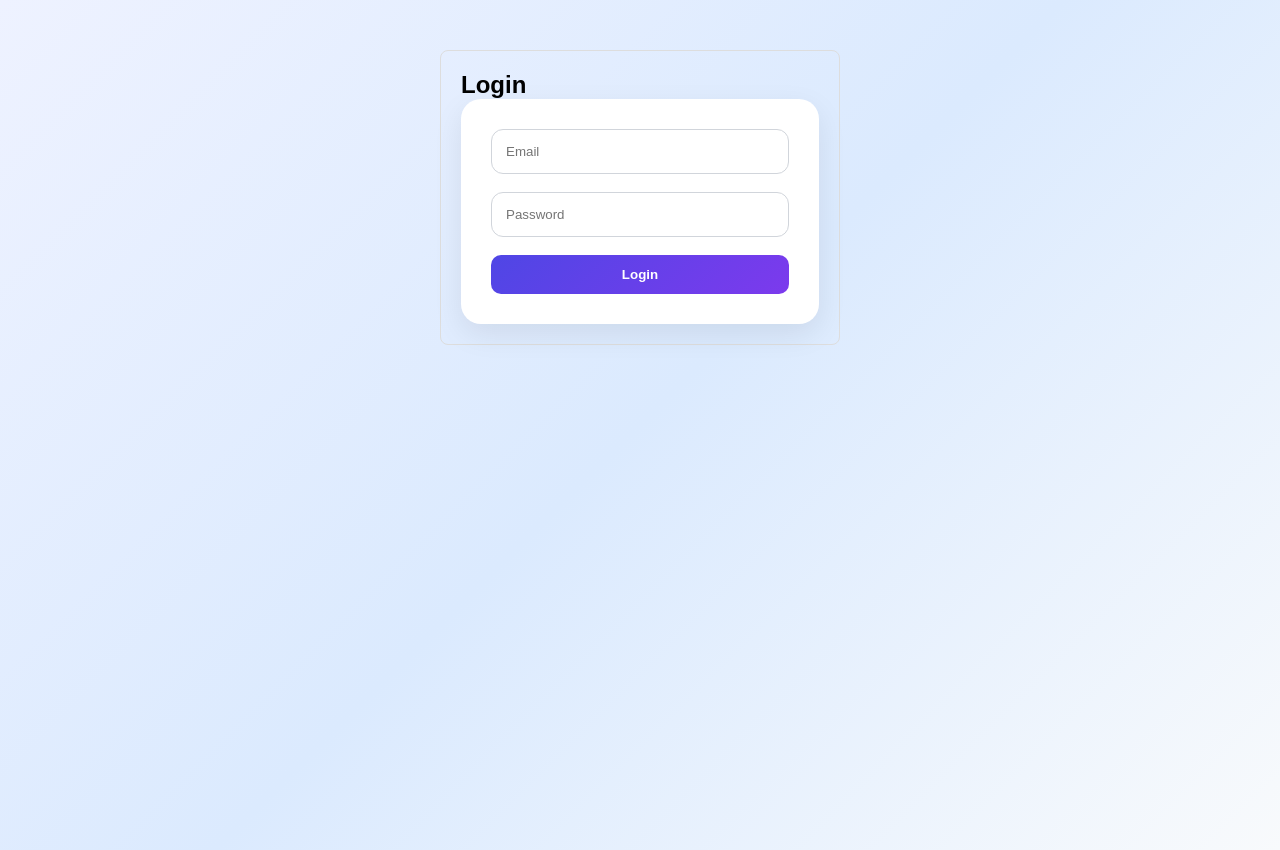
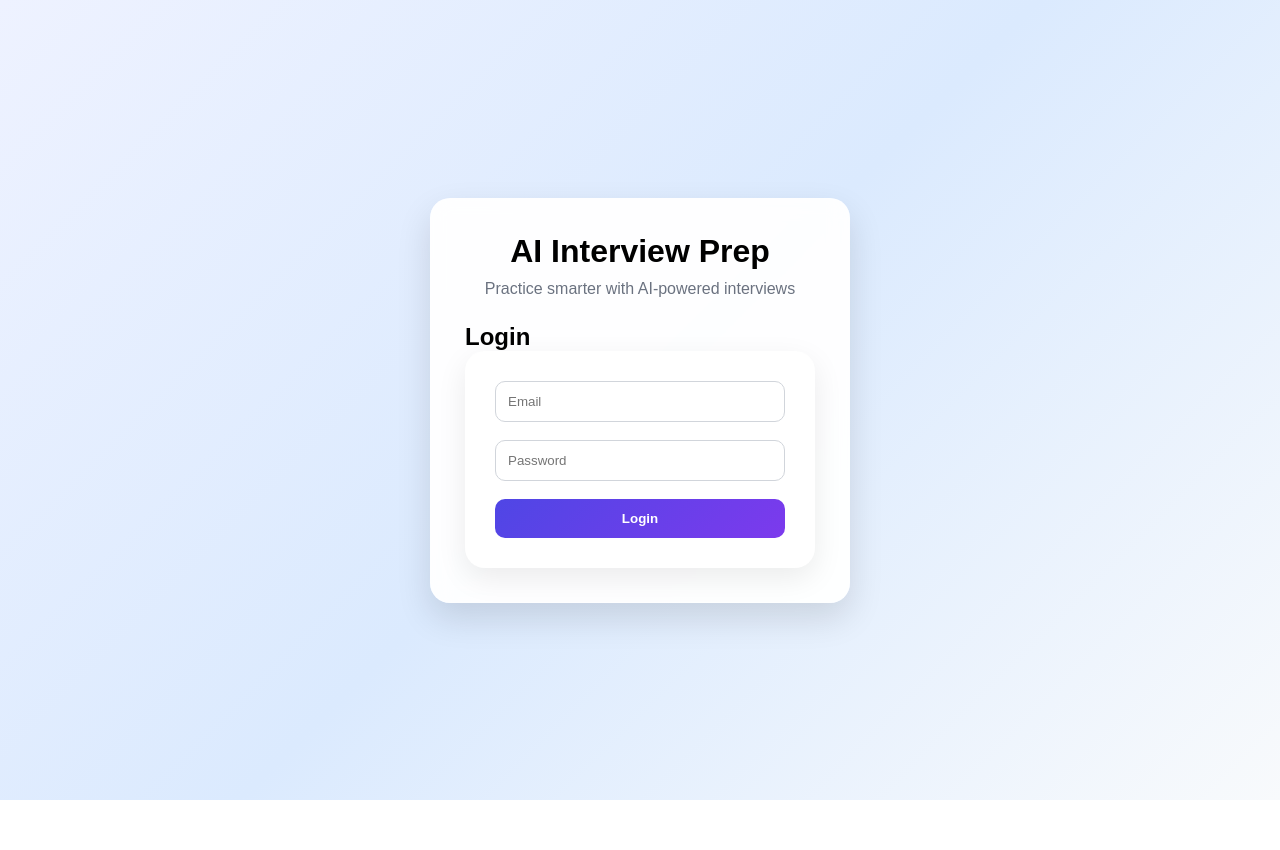
Before and after one commit to ayush09-15/PrepAI, a React app in the folder frontend/: page /login in a window 1280 px wide. After the commit the page ends 800 px from the top, so only its background shows below. Built offline with nearby package versions, Linux system fonts and the light colour scheme; the HTML template or start-up script is replaced by a standard one.

Commit message:
feat: redesign authentication pages

```diff
--- /dev/null
+++ b/frontend/src/components/layout/AuthLayout.css
@@ -0,0 +1,83 @@
+.auth-container {
+  min-height: 100vh;
+
+  display: flex;
+  justify-content: center;
+  align-items: center;
+
+  background: linear-gradient(
+    135deg,
+    #eef2ff,
+    #dbeafe,
+    #f8fafc
+  );
+}
+
+.auth-card {
+  width: 420px;
+
+  background: rgba(
+    255,
+    255,
+    255,
+    0.95
+  );
+
+  backdrop-filter: blur(10px);
+
+  padding: 35px;
+
+  border-radius: 20px;
+
+  box-shadow:
+    0 15px 35px
+    rgba(0,0,0,0.12);
+}
+
+.auth-title {
+  text-align: center;
+
+  margin-bottom: 10px;
+}
+
+.auth-subtitle {
+  text-align: center;
+
+  color: #6b7280;
+
+  margin-bottom: 25px;
+}
+
+.auth-card input {
+  width: 100%;
+
+  padding: 12px;
+
+  border-radius: 10px;
+
+  border: 1px solid #d1d5db;
+
+  box-sizing: border-box;
+}
+
+.auth-card button {
+  width: 100%;
+
+  padding: 12px;
+
+  border: none;
+
+  border-radius: 10px;
+
+  background: linear-gradient(
+    135deg,
+    #4f46e5,
+    #7c3aed
+  );
+
+  color: white;
+
+  font-weight: bold;
+
+  cursor: pointer;
+}
--- a/frontend/src/components/layout/AuthLayout.jsx
+++ b/frontend/src/components/layout/AuthLayout.jsx
@@ -1,16 +1,25 @@
-function AuthLayout({ title, children }) {
+import "./AuthLayout.css";
+
+function AuthLayout({
+  title,
+  children,
+}) {
   return (
-    <div
-      style={{
-        maxWidth: "400px",
-        margin: "50px auto",
-        padding: "20px",
-        border: "1px solid #ddd",
-        borderRadius: "8px",
-      }}
-    >
-      <h2>{title}</h2>
-      {children}
+    <div className="auth-container">
+      <div className="auth-card">
+        <h1 className="auth-title">
+          AI Interview Prep
+        </h1>
+
+        <p className="auth-subtitle">
+          Practice smarter with
+          AI-powered interviews
+        </p>
+
+        <h2>{title}</h2>
+
+        {children}
+      </div>
     </div>
   );
 }
--- /dev/null
+++ b/frontend/src/pages/Login.css
@@ -0,0 +1,38 @@
+.auth-container {
+  min-height: 100vh;
+
+  display: flex;
+  justify-content: center;
+  align-items: center;
+
+  background: linear-gradient(
+    135deg,
+    #eef2ff,
+    #dbeafe
+  );
+}
+
+.auth-card {
+  width: 420px;
+
+  background: white;
+
+  padding: 35px;
+
+  border-radius: 20px;
+
+  box-shadow:
+    0 15px 35px
+    rgba(0,0,0,0.1);
+}
+
+.auth-title {
+  text-align: center;
+  margin-bottom: 10px;
+}
+
+.auth-subtitle {
+  text-align: center;
+  color: #6b7280;
+  margin-bottom: 25px;
+}
```
